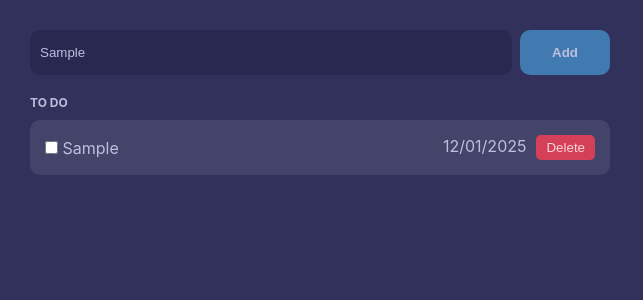
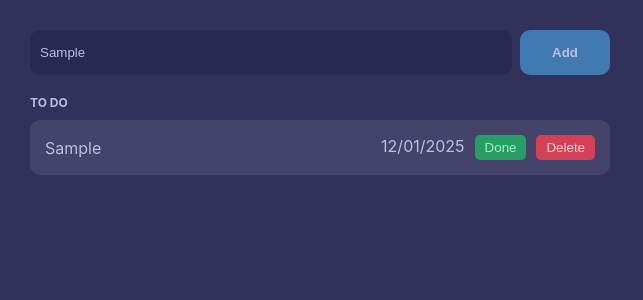
Before and after one commit to thary25/to-do-list, a React (Create React App) app: page / in a window 1280 px wide. Both pictures are taken after typing "Sample" into the empty fields and a click on the button "Add". Shown: the top 300 px of the page, without its empty margins (0-643 px from the left). Built offline with nearby package versions, Linux system fonts and the light colour scheme.

Commit message:
Added a function to mark tasks as completed.

```diff
--- a/src/components/task/TaskItem.js
+++ b/src/components/task/TaskItem.js
@@ -1,15 +1,25 @@
 import classes from "./TaskItem.module.css";
 
-export default function TaskItem({ task, deleteTaskAction }) {
-  const { id, text, date } = task;
+export default function TaskItem({
+  task,
+  deleteTaskAction,
+  completeTaskAction,
+}) {
+  const { id, text, date, status } = task;
 
   return (
     <li className={classes.item}>
-      <span>
-        <input type="checkbox" /> {text}
-      </span>
+      <p>{text}</p>
       <div>
         <span>{date}</span>
+        {status !== "complete" && (
+          <button
+            onClick={() => completeTaskAction(id)}
+            className={classes.done}
+          >
+            Done
+          </button>
+        )}
         <button onClick={() => deleteTaskAction(id)} className={classes.delete}>
           Delete
         </button>
--- a/src/components/task/TaskItem.module.css
+++ b/src/components/task/TaskItem.module.css
@@ -23,3 +23,17 @@
 .delete:hover {
   background-color: #c21632;
 }
+
+.done {
+  margin-left: 10px;
+  padding: 5px 10px;
+  background-color: #269e64;
+  color: #a6eecb;
+  border: none;
+  border-radius: 5px;
+  cursor: pointer;
+}
+
+.done:hover {
+  background-color: #129153;
+}
--- a/src/components/task/TaskList.js
+++ b/src/components/task/TaskList.js
@@ -1,11 +1,16 @@
 import TaskItem from "./TaskItem";
 import classes from "./TaskList.module.css";
 
-export default function TaskList({ taskList, deleteTask }) {
+export default function TaskList({ taskList, deleteTask, completeTaskAction }) {
   return (
     <ul className={classes.taskList}>
       {taskList.map((task) => (
-        <TaskItem key={task.text} task={task} deleteTaskAction={deleteTask} />
+        <TaskItem
+          key={task.id}
+          task={task}
+          deleteTaskAction={deleteTask}
+          completeTaskAction={completeTaskAction}
+        />
       ))}
     </ul>
   );
--- a/src/page/Home.js
+++ b/src/page/Home.js
@@ -21,6 +21,14 @@ export default function HomePage() {
     });
   }
 
+  function completeTaskHandler(idTask) {
+    setTaskList((prevState) => {
+      return prevState.map((task) =>
+        task.id === idTask ? { ...task, status: "complete" } : task
+      );
+    });
+  }
+
   let taskIsNotNull = true;
   if (taskList.length > 0) {
     taskIsNotNull = false;
@@ -38,7 +46,11 @@ export default function HomePage() {
         {!taskIsNotNull && (
           <>
             <HeadingH3>To Do</HeadingH3>
-            <TaskList taskList={taskList} deleteTask={deleteTaskHandler} />
+            <TaskList
+              taskList={taskList}
+              deleteTask={deleteTaskHandler}
+              completeTaskAction={completeTaskHandler}
+            />
           </>
         )}
       </Section>
```
